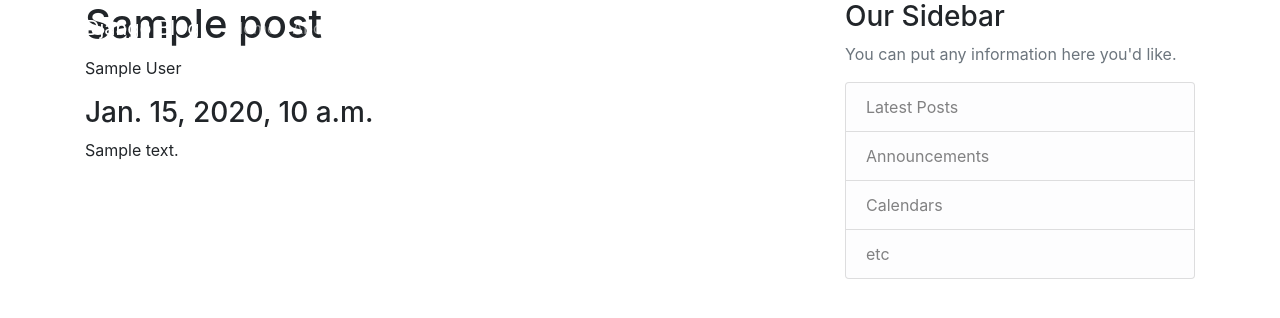
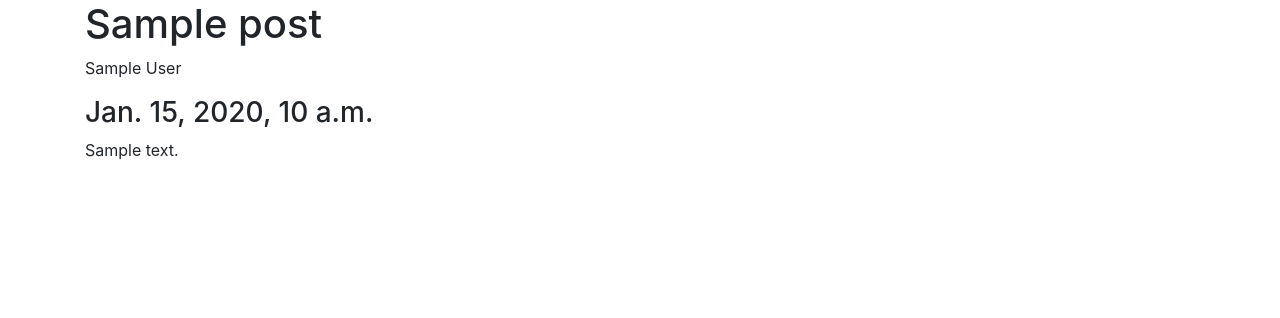
Before and after one commit to adithyaanilkumar/blog_django, a Django app: template learn/blog/templates/blog/home.html in a window 1280 px wide. Shown: the top 318 px of the page. Run offline with Django 3.2, Linux system fonts and the light colour scheme; the template is opened without the code that fills it: most values are stand-ins (such as "Sample title", 1, 10 or a date in 2020); some libraries are stand-ins or nearby versions.

Commit message:
code refactor

```diff
--- a/learn/blog/templates/blog/base.html
+++ b/learn/blog/templates/blog/base.html
@@ -19,47 +19,9 @@
     {% endif %}
 </head>
 <body>
-    <header class="site-header">
-      <nav class="navbar navbar-expand-md navbar-dark bg-steel fixed-top">
-        <div class="container">
-          <a class="navbar-brand mr-4" href="{% url 'blog-home' %}">Django Blog</a>
-          <button class="navbar-toggler" type="button" data-toggle="collapse" data-target="#navbarToggle" aria-controls="navbarToggle" aria-expanded="false" aria-label="Toggle navigation">
-          <span class="navbar-toggler-icon"></span>
-          </button>
-          <div class="collapse navbar-collapse" id="navbarToggle">
-            <div class="navbar-nav mr-auto">
-              <a class="nav-item nav-link" href="{% url 'blog-home' %}">Home</a>
-              <a class="nav-item nav-link" href="{% url 'blog-about' %}">About</a>
-            </div>
-            <!-- Navbar Right Side -->
-            <div class="navbar-nav">
-              <a class="nav-item nav-link" href="#">Login</a>
-              <a class="nav-item nav-link" href="#">Register</a>
-            </div>
-          </div>
-        </div>
-      </nav>
-    </header>
-    <main role="main" class="container">
-      <div class="row">
-        <div class="col-md-8">
-          {% block content %}{% endblock %}
-        </div>
-        <div class="col-md-4">
-          <div class="content-section">
-            <h3>Our Sidebar</h3>
-            <p class='text-muted'>You can put any information here you'd like.
-              <ul class="list-group">
-                <li class="list-group-item list-group-item-light">Latest Posts</li>
-                <li class="list-group-item list-group-item-light">Announcements</li>
-                <li class="list-group-item list-group-item-light">Calendars</li>
-                <li class="list-group-item list-group-item-light">etc</li>
-              </ul>
-            </p>
-          </div>
-        </div>
-      </div>
-    </main>
+    <div class="container">
+      {% block content %}{% endblock %}
+    </div>
 
     <!-- Optional JavaScript -->
     <!-- jQuery first, then Popper.js, then Bootstrap JS -->
```
